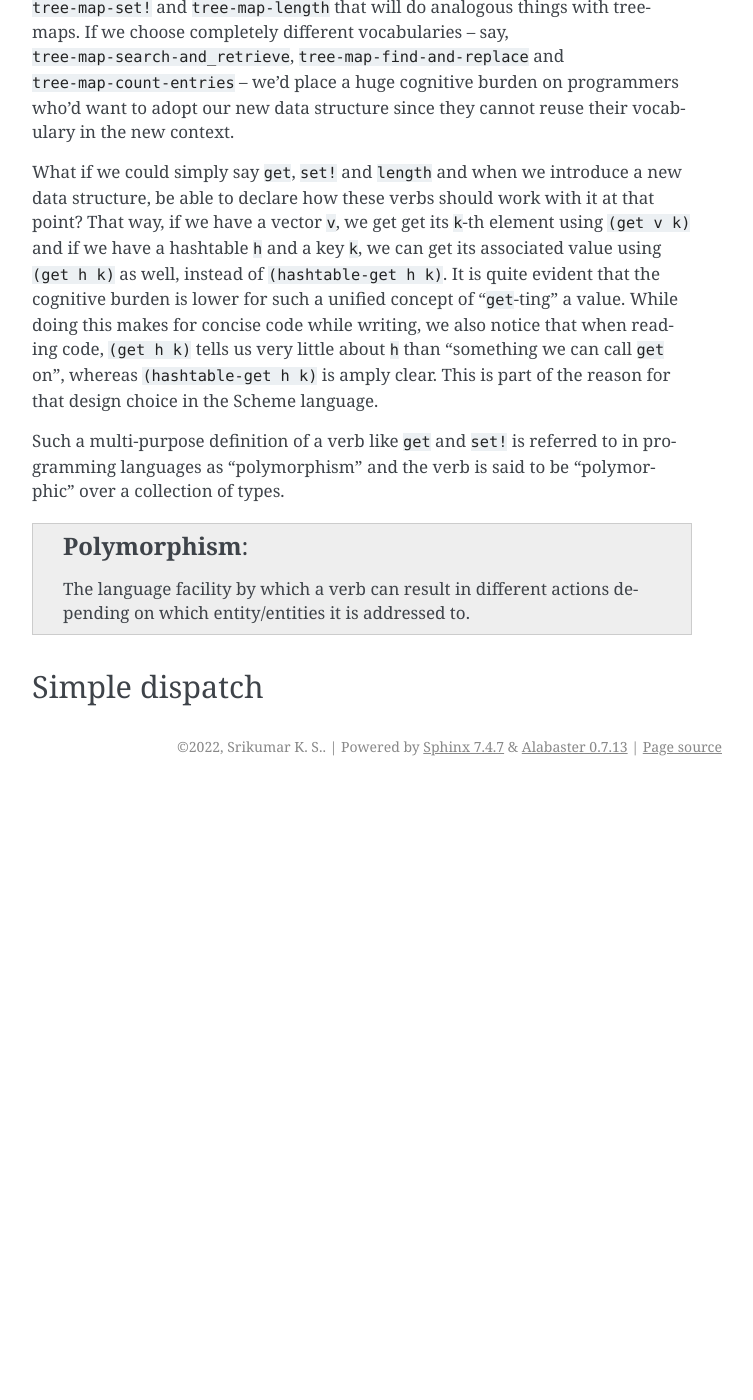
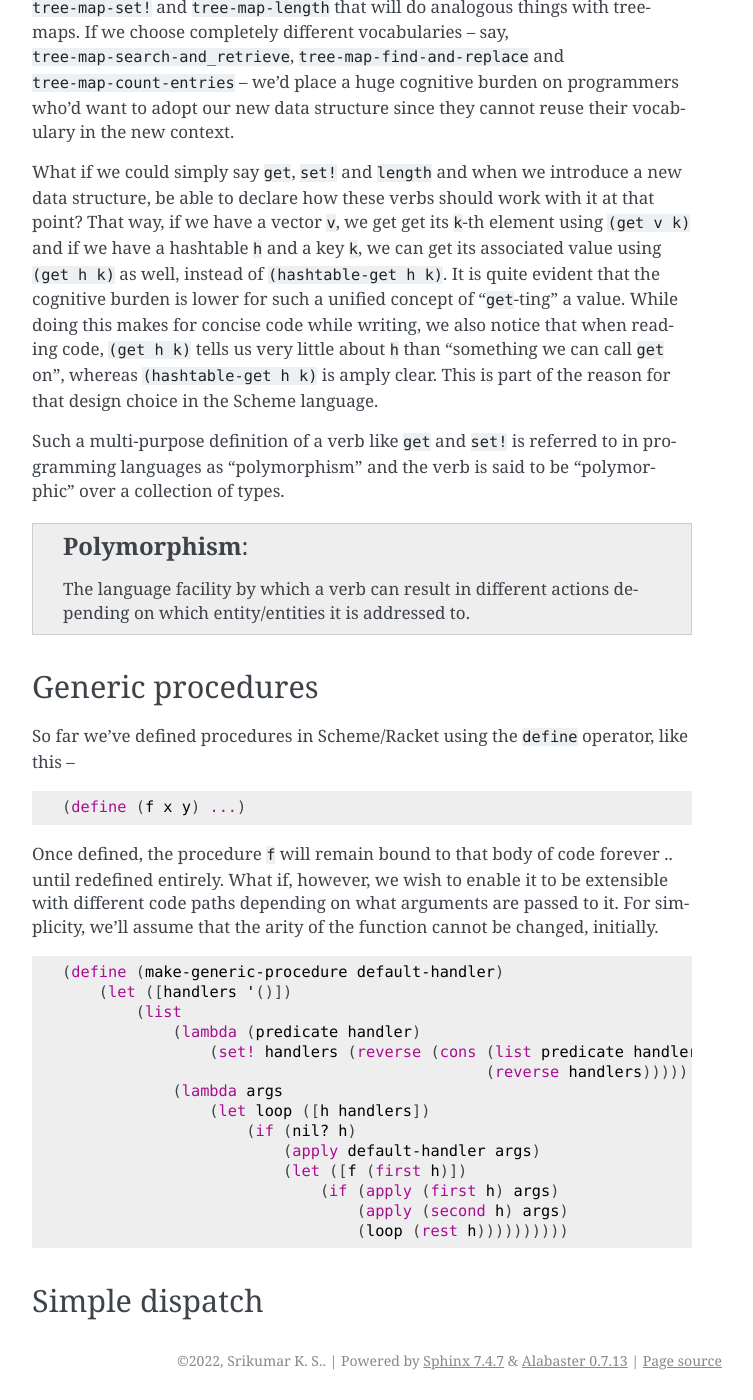
Before and after one commit to kreauniv/comp308, a Sphinx documentation site: the page built from source/dispatch.rst, in a window 1280 px wide and 1400 px high, scrolled down 953 px. Shown: the whole window, without its empty margins (388-1141 px from the left). Built offline with Sphinx 7.4.7, drawn with Linux system fonts in a browser that asks for light colours; before the commit the page ends 1739 px from its top, so only the background shows below that.

Commit message:
WIP: "generic procedures" section for dispatch

```diff
--- a/source/dispatch.rst
+++ b/source/dispatch.rst
@@ -58,5 +58,37 @@ Such a multi-purpose definition of a verb like ``get`` and ``set!`` is referred
     The language facility by which a verb can result in different actions depending on
     which entity/entities it is addressed to.
 
+Generic procedures
+------------------
+
+So far we've defined procedures in Scheme/Racket using the ``define`` operator, like this --
+
+.. code:: racket
+
+    (define (f x y) ...)
+
+Once defined, the procedure ``f`` will remain bound to that body of code forever .. until
+redefined entirely. What if, however, we wish to enable it to be extensible with different
+code paths depending on what arguments are passed to it. For simplicity, we'll assume that the
+arity of the function cannot be changed, initially.
+
+.. code:: racket
+
+    (define (make-generic-procedure default-handler)
+        (let ([handlers '()])
+            (list
+                (lambda (predicate handler)
+                    (set! handlers (reverse (cons (list predicate handler)
+                                                  (reverse handlers)))))
+                (lambda args
+                    (let loop ([h handlers])
+                        (if (nil? h)
+                            (apply default-handler args)
+                            (let ([f (first h)])
+                                (if (apply (first h) args)
+                                    (apply (second h) args)
+                                    (loop (rest h))))))))))
+
+
 Simple dispatch
 ---------------
```
